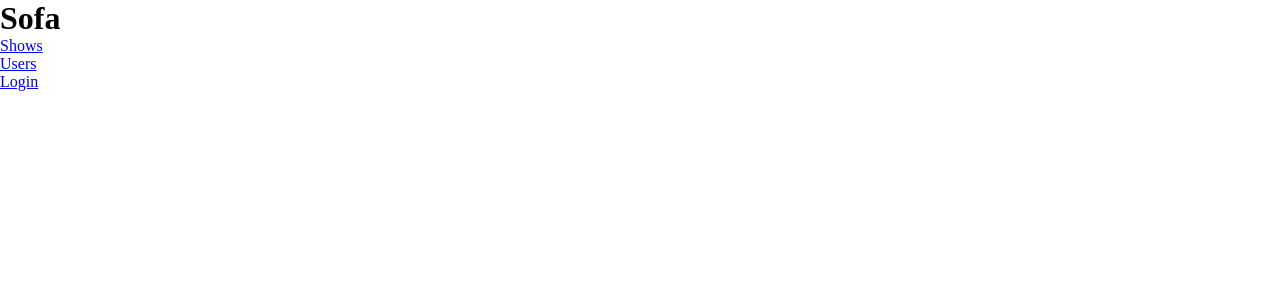
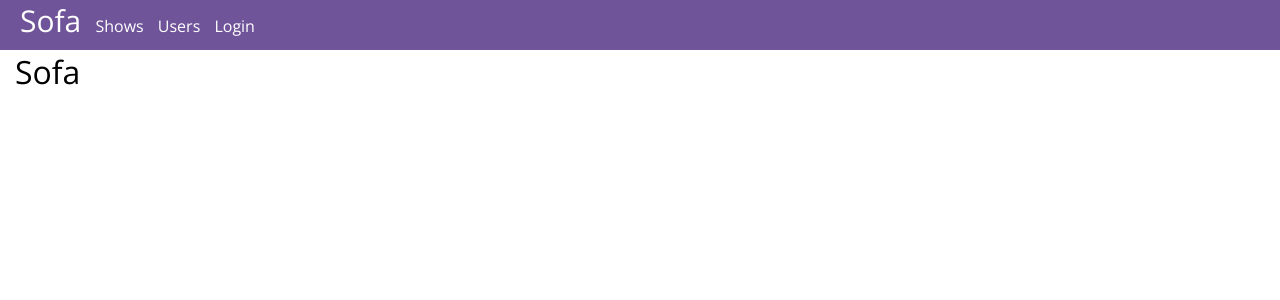
Before and after one commit to the-mausoleum/sofa, a Flask app: page / in a window 1280 px wide. Shown: the top 300 px of the page. Run offline with Flask 2, Linux system fonts and the light colour scheme.

Commit message:
Add navbar.

```diff
--- a/static/css/styles.css
+++ b/static/css/styles.css
@@ -2,3 +2,52 @@
     margin: 0;
     padding: 0;
 }
+
+body {
+    background: #fff;
+    font-family: 'Open Sans', sans-serif;
+    font-weight: 400;
+}
+
+h1, h2, h3 {
+    font-weight: 300;
+}
+
+.container {
+    padding-right: 15px;
+    padding-left: 15px;
+    margin-right: auto;
+    margin-left: auto;
+}
+
+.navbar {
+    height: 50px;
+    background: #6f5499;
+}
+
+.logo {
+    padding: 5px;
+    color: #fff;
+    font-size: 30px;
+    font-weight: 300;
+    text-decoration: none;
+}
+
+ul.nav {
+    height: 50px;
+    display: inline-block;
+    list-style: none;
+}
+
+.nav li {
+    display: inline;
+    height: 50px;
+    padding: 5px;
+}
+
+.nav a,
+.nav a:visited {
+    font-weight: 300;
+    color: #fff;
+    text-decoration: none;
+}
--- a/templates/index.html
+++ b/templates/index.html
@@ -1,10 +1,4 @@
 {% extends 'layout.html' %}
 {% block body %}
     <h1>Sofa</h1>
-
-    <ul>
-        <li><a href="shows">Shows</a></li>
-        <li><a href="users">Users</a></li>
-        <li><a href="login">Login</a></li>
-    </ul>
 {% endblock %}
--- a/templates/layout.html
+++ b/templates/layout.html
@@ -3,9 +3,24 @@
 <head>
     <title>Sofa</title>
 
+    <link href='http://fonts.googleapis.com/css?family=Open+Sans:400,300' rel='stylesheet' type='text/css'>
+
     <link rel="stylesheet" href="{{ url_for('static', filename='css/styles.css') }}">
 </head>
 <body>
-{% block body %}{% endblock %}
+    <header class="navbar">
+        <div class="container">
+            <a class="logo" href="{{ url_for('index') }}">Sofa</a>
+
+            <ul class="nav">
+                <li><a href="{{ url_for('shows') }}">Shows</a></li>
+                <li><a href="{{ url_for('users') }}">Users</a></li>
+                <li><a href="{{ url_for('login') }}">Login</a></li>
+            </ul>
+        </div>
+    </header>
+    <div class="container">
+        {% block body %}{% endblock %}
+    </div>
 </body>
 </html>
```
